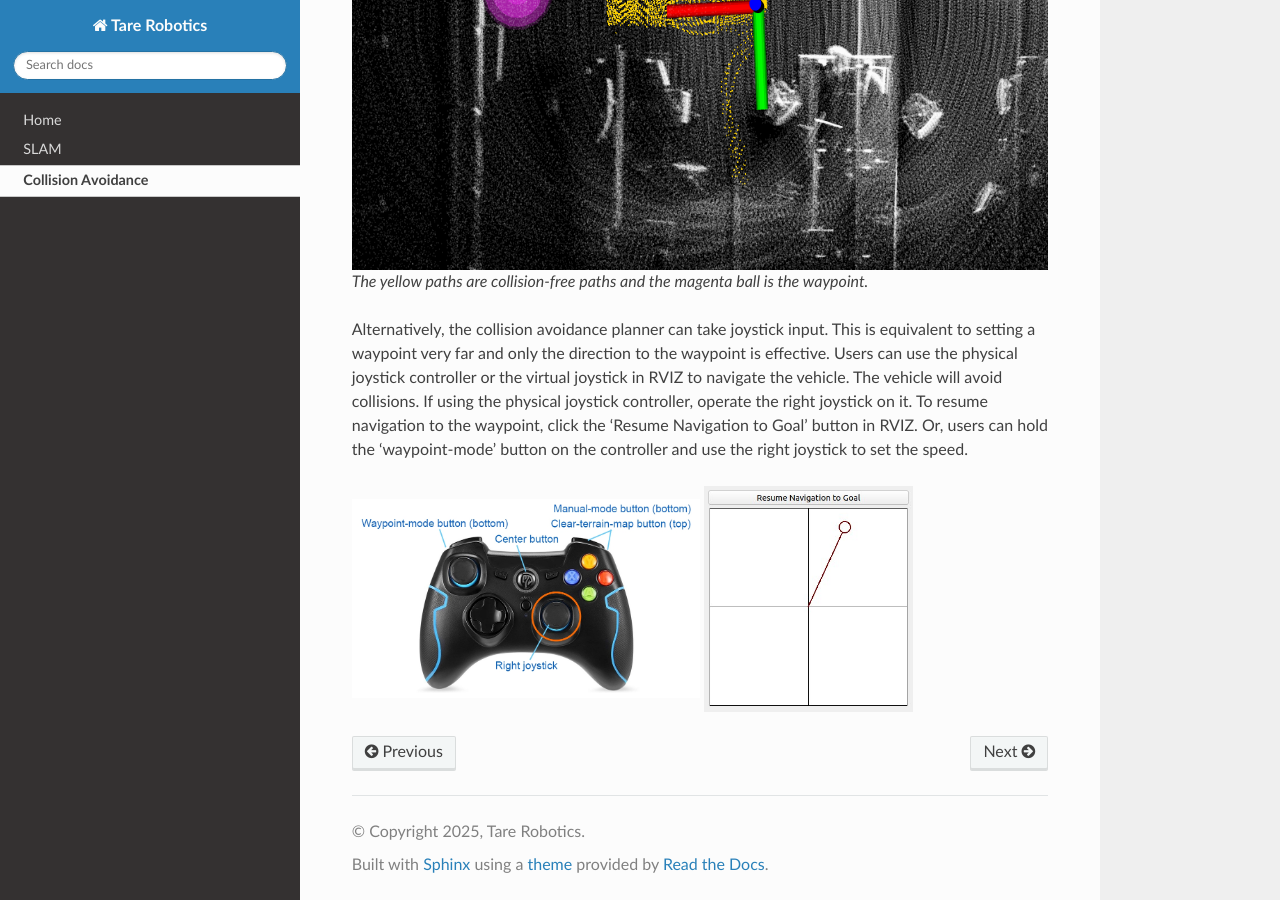
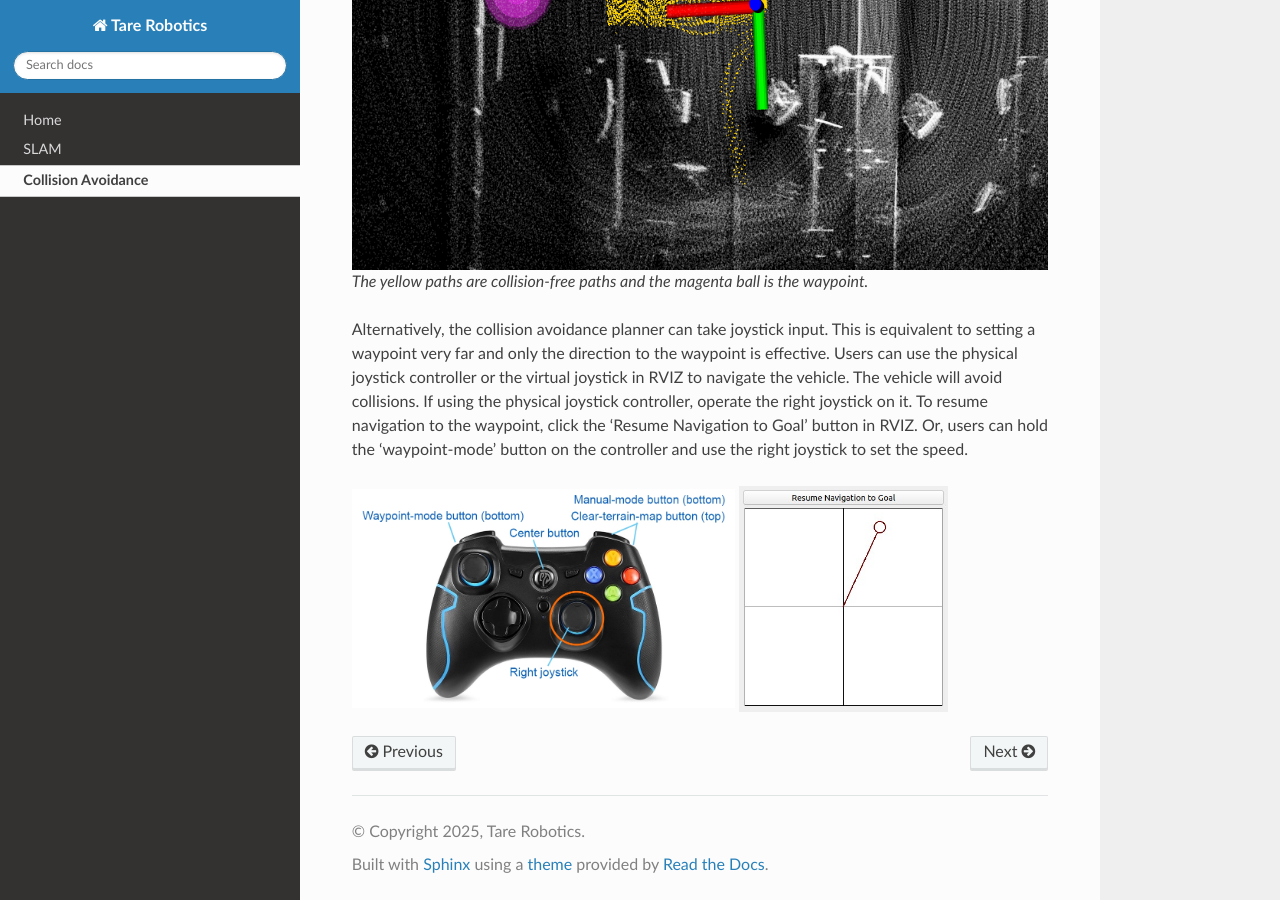
Before and after one commit to caochao39/tarerobotics, a Sphinx documentation site: the page built from docs/source/collision_avoidance.rst, in a window 1280 px wide and 900 px high, scrolled down 771 px. Built offline with Sphinx 7.4.7 and the Read the Docs theme 3.1.0, drawn with Linux system fonts in a browser that asks for light colours.

Commit message:
update image

```diff
--- a/docs/source/collision_avoidance.rst
+++ b/docs/source/collision_avoidance.rst
@@ -16,7 +16,7 @@ Alternatively, the collision avoidance planner can take joystick input. This is
 |pic1| |pic2|
 
 .. |pic1| image:: images/image15.jpg
-   :width: 50%
+   :width: 55%
 
 .. |pic2| image:: images/image21.jpg
    :width: 30%
```
